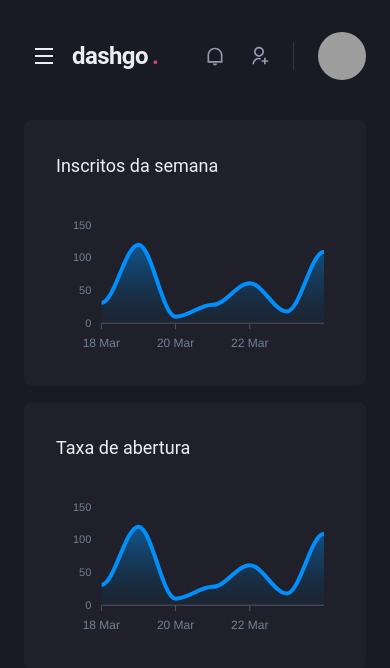
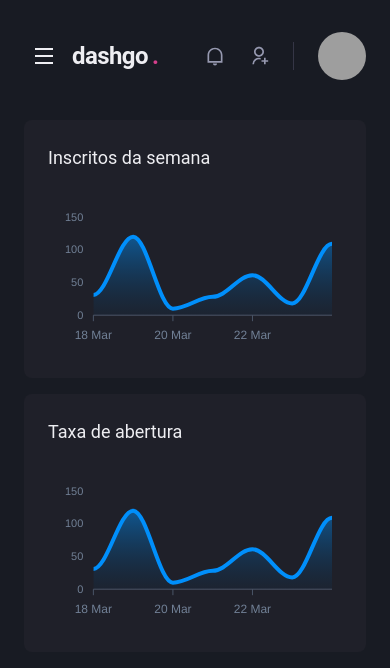
Before and after one commit to wfl-junior/rocketseat-ignite-dashgo, a Next.js app: page /dashboard in a window 390 px wide. Shown: the top 668 px of the page. Built offline with nearby package versions, Linux system fonts and the light colour scheme; grey boxes are pictures that could not be loaded.

Commit message:
Dashboard responsivo

```diff
--- a/src/pages/dashboard.tsx
+++ b/src/pages/dashboard.tsx
@@ -71,7 +71,7 @@
       <Sidebar />
 
       <SimpleGrid flex={1} gap={4} minChildWidth={320} alignItems="start">
-        <Box p={8} bgColor="gray.800" borderRadius={8} pb={4}>
+        <Box p={[6, 8]} bgColor="gray.800" borderRadius={8} pb={4}>
           <Text fontSize="lg" mb={4}>
             Inscritos da semana
           </Text>
@@ -84,7 +84,7 @@
           />
         </Box>
 
-        <Box p={8} bgColor="gray.800" borderRadius={8} pb={4}>
+        <Box p={[6, 8]} bgColor="gray.800" borderRadius={8} pb={4}>
           <Text fontSize="lg" mb={4}>
             Taxa de abertura
           </Text>
```
